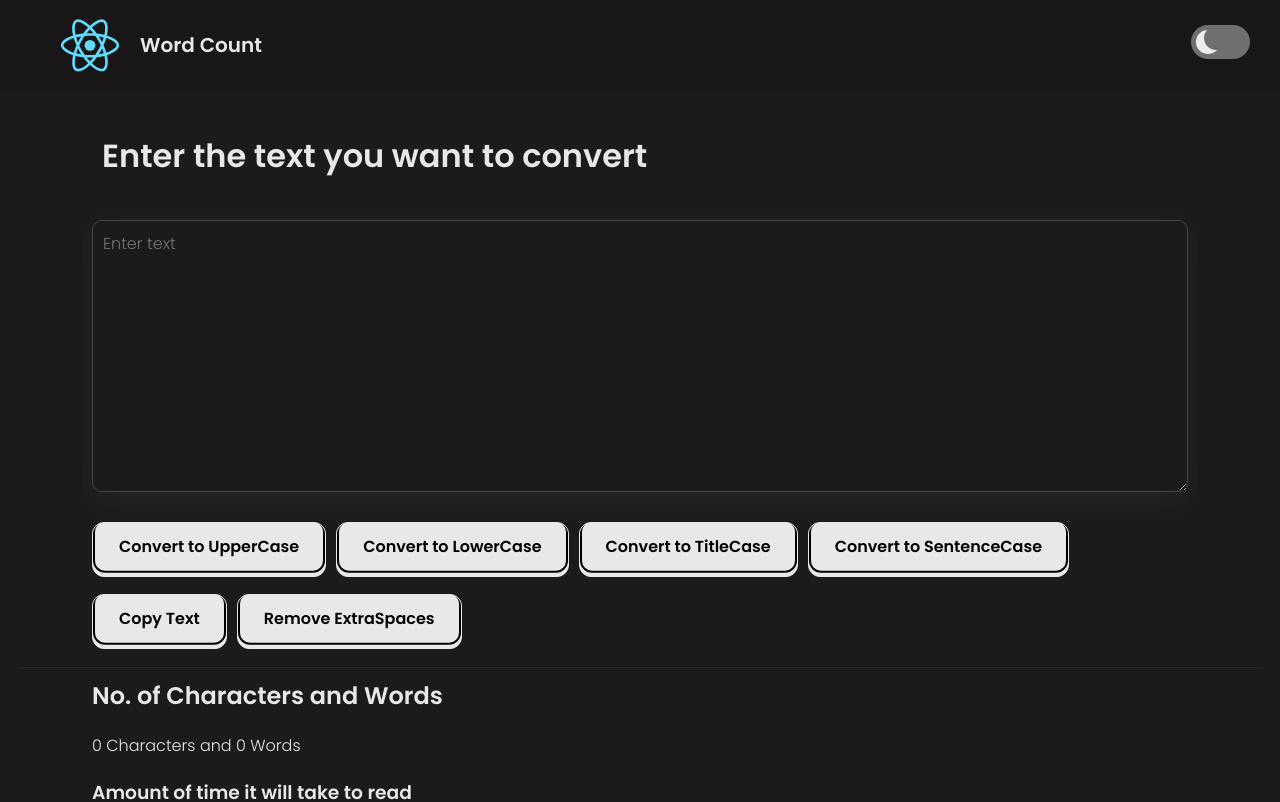
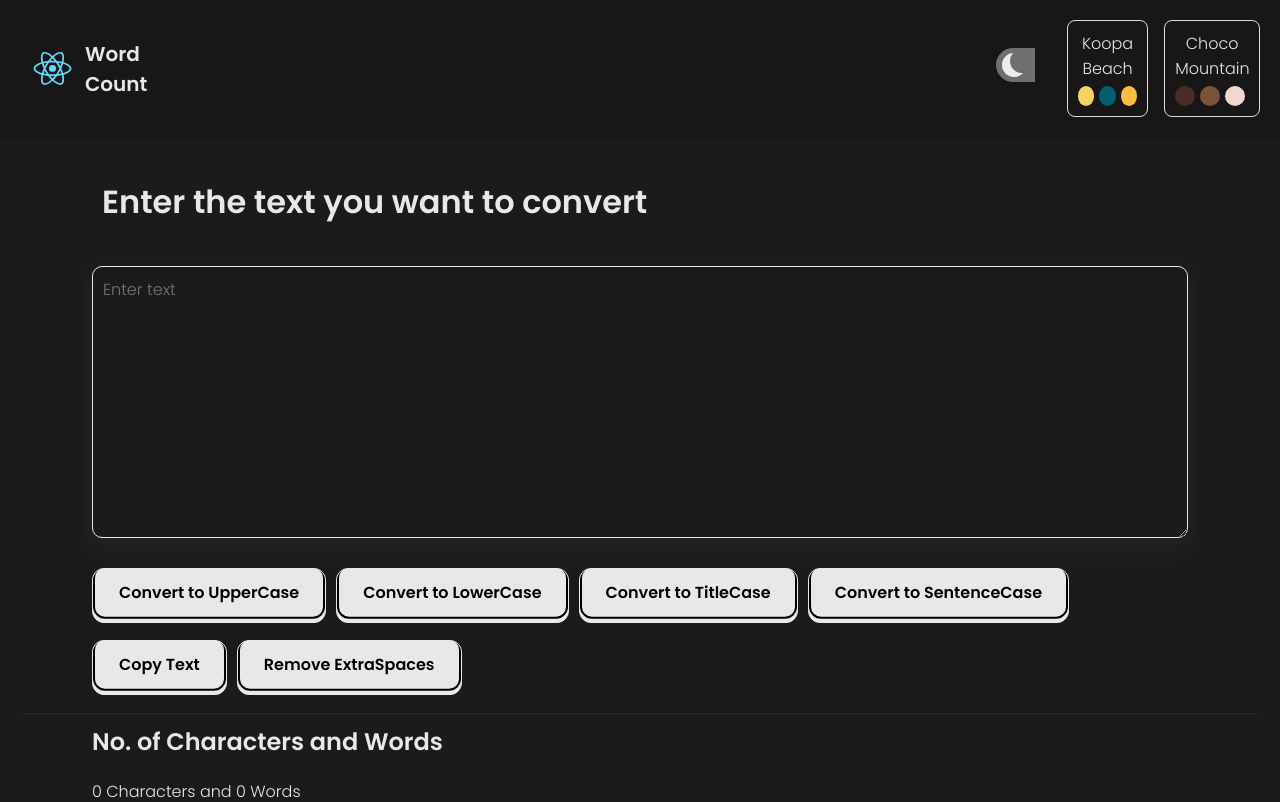
Before and after one commit to Shayan-git-tech/text-utils, a React (Create React App) app: page / in a window 1280 px wide. Shown: the top 802 px of the page. Built offline with nearby package versions, Linux system fonts and the light colour scheme.

Commit message:
Added Theme Functionality

```diff
--- a/src/App.css
+++ b/src/App.css
@@ -4,6 +4,34 @@
   margin: 0;
   padding: 0;
   overflow-x: hidden; /* Ensure no horizontal scrollbar */
+}
+
+/* Koopa Beach Theme */
+body.koopaBeach {
+  --button-radius: 0.75em;
+  --background: #f6d365;
+  --second-background: #feffde;
+  --text-color: #005f73;
+  --button-border: #ffbc42;
+  --button-color: #ffbc42;
+  --button-outline-color: #005f73;
+  --switch-background: #6f6f6f;
+  background-color: var(--background);
+  color: var(--text-color);
+}
+
+/* Choco Mountain Theme */
+body.chocoMountain {
+  --button-radius: 0.75em;
+  --background: #4a2c2a;
+  --second-background: #7b5438;
+  --text-color: #f0d8d0;
+  --button-border: #bc6c25;
+  --button-color: #f0d8d0;
+  --button-outline-color: #7b5438;
+  --switch-background: #8c8c8c;
+  background-color: var(--background);
+  color: var(--text-color);
 }
 /* Default dark mode styles */
 body.dark {
@@ -34,7 +62,8 @@ body.light {
 header {
   display: flex;
   align-items: center;
-  padding: 10px;
+  padding: 20px;
+  gap: 2rem;
   justify-content: space-between;
   background-color: var(--background);
   color: inherit;
@@ -46,14 +75,11 @@ header {
   align-items: center;
 }
 
-.switch-container {
-  margin-right: 20px;
-}
+
 
 .logo {
   display: block;
   width: 100px;
-  margin-left: 30px;
   max-width: 100px;
 }
 
@@ -109,8 +135,8 @@ hr {
   background-color: inherit;
   box-shadow: 0 8px 32px 0 rgba(78, 78, 78, 0.23);
   backdrop-filter: blur(2.5px);
-  border: 1px solid rgba(255, 255, 255, 0.18);
-  color: inherit;
+  border: 1px solid var(--button-color);
+  color: var(--text-color);
 }
 
 .calculate-char {
@@ -220,7 +246,9 @@ button {
 
   }
 }
-
+.switch-container{
+  margin-left: 50rem ;
+}
 
 
 .switch {
@@ -336,3 +364,36 @@ input:checked + .slider:before {
   color: #333;
   border: 1px solid #ccc;
 }
+
+
+
+ .theme-switcher {
+  display: flex;
+  gap: 1rem;
+  margin: 0;
+}
+
+.theme-option {
+  border: 1px solid #ddd;
+  padding: 10px;
+  border-radius: 8px;
+  cursor: pointer;
+  text-align: center;
+}
+
+.theme-option p {
+  margin: 0;
+}
+
+.theme-colors {
+  display: flex;
+  gap: 5px;
+  margin-top: 5px;
+}
+
+.theme-colors span {
+  display: inline-block;
+  width: 20px;
+  height: 20px;
+  border-radius: 50%;
+}
--- a/src/App.js
+++ b/src/App.js
@@ -6,24 +6,21 @@ import UpperCase from './Components/Home/UpperCase.js';
 import Alert from './Components/Home/Alert.js';
 
 function App() {
-  const [mode, setMode] = useState('dark');  // Set initial mode as 'dark'
+  const [mode, setMode] = useState('dark');  // Default to dark mode
+  const [theme, setTheme] = useState(null);  // Null when no custom theme is active
   const [alert, setAlert] = useState(null);
-  const [alertVisible, setAlertVisible] = useState(false); // Track visibility
+  const [alertVisible, setAlertVisible] = useState(false);  // Track alert visibility
 
+  // Function to show alerts
   const showAlert = (message) => {
     setAlert(message);
-    setAlertVisible(true); // Show the alert
-
+    setAlertVisible(true);
     setTimeout(() => {
-      setAlertVisible(false); // Hide after 2 seconds
+      setAlertVisible(false);  // Hide alert after 2 seconds
     }, 2000);
   };
 
-  useEffect(() => {
-    // On initial render, apply the dark mode styles
-    document.body.classList.add('dark');
-  }, []);
-
+  // Toggle Light/Dark mode
   const toggleMode = () => {
     if (mode === 'light') {
       setMode('dark');
@@ -36,11 +33,44 @@ function App() {
       document.body.classList.add('light');
       showAlert("Light Mode Enabled");
     }
+
+    // Remove any active custom theme when switching modes
+    setTheme(null);
   };
+
+  // Function to remove all theme classes
+  const clearThemes = () => {
+    document.body.classList.remove('koopaBeach', 'chocoMountain');
+  };
+
+  // Apply the selected theme
+  const handleThemeChange = (newTheme) => {
+    setTheme(newTheme);
+    clearThemes(); // Remove any previous theme
+    document.body.classList.add(newTheme);
+    showAlert(`${newTheme === 'koopaBeach' ? 'Koopa Beach' : 'Choco Mountain'} Theme Enabled`);
+  };
+
+  // useEffect to apply dark mode by default
+  useEffect(() => {
+    document.body.classList.add('dark');  // Apply dark mode by default when app loads
+  }, []);
+
+  // useEffect to apply the selected theme whenever it changes
+  useEffect(() => {
+    if (theme) {
+      clearThemes(); // Always clear previous themes first
+      document.body.classList.remove('light', 'dark');  // Remove light/dark mode classes
+      document.body.classList.add(theme);  // Apply the selected theme
+    } else {
+      clearThemes();  // Remove theme classes if no custom theme is active
+      document.body.classList.add(mode);  // Reapply light/dark mode
+    }
+  }, [theme, mode]);  // Depend on both theme and mode
 
   return (
     <div>
-      <Header mode={mode} toggleMode={toggleMode} />
+      <Header mode={mode} toggleMode={toggleMode} setTheme={handleThemeChange} />
       <Alert alert={alert} alertVisible={alertVisible} />
       <UpperCase heading="Enter the text you want to convert" showAlert={showAlert} />
       <Footer name="ShayanKhan." />
--- /dev/null
+++ b/src/Components/Home/ThemeSwitcher.js
@@ -0,0 +1,24 @@
+import React from 'react';
+
+export default function ThemeSwitcher({ setTheme }) {
+  return (
+    <div className="theme-switcher">
+      <div className="theme-option" onClick={() => setTheme('koopaBeach')}>
+        <p>Koopa Beach</p>
+        <div className="theme-colors">
+          <span style={{ backgroundColor: '#f6d365' }}></span>
+          <span style={{ backgroundColor: '#005f73' }}></span>
+          <span style={{ backgroundColor: '#ffbc42' }}></span>
+        </div>
+      </div>
+      <div className="theme-option" onClick={() => setTheme('chocoMountain')}>
+        <p>Choco Mountain</p>
+        <div className="theme-colors">
+          <span style={{ backgroundColor: '#4a2c2a' }}></span>
+          <span style={{ backgroundColor: '#7b5438' }}></span>
+          <span style={{ backgroundColor: '#f0d8d0' }}></span>
+        </div>
+      </div>
+    </div>
+  );
+}
--- a/src/Components/Shared/Header.js
+++ b/src/Components/Shared/Header.js
@@ -1,19 +1,21 @@
-import React from 'react'
-import logo from '../../logo.svg'
+import React from 'react';
+import logo from '../../logo.svg';
+import ThemeSwitcher from '../Home/ThemeSwitcher';
 
 export default function Header(props) {
   return (
     <header>
       <div className="logo-container">
-        <img src={logo} alt="Logo" className='logo'/>
+        <img src={logo} alt="Logo" className='logo' />
         <span className='headline'>Word Count</span>
       </div>
       <div className='switch-container'>
         <label className="switch">
-    <input type="checkbox" onClick={props.toggleMode}/>
+          <input type="checkbox" onClick={props.toggleMode} />
           <span className="slider"></span>
         </label>
       </div>
+      <ThemeSwitcher setTheme={props.setTheme} />
     </header>
   );
 }
```
Also changed, not shown: src/Components/Shared/Theme.js (added, +20 -0 lines). Lines whose indentation alone changed are shown as unchanged.
